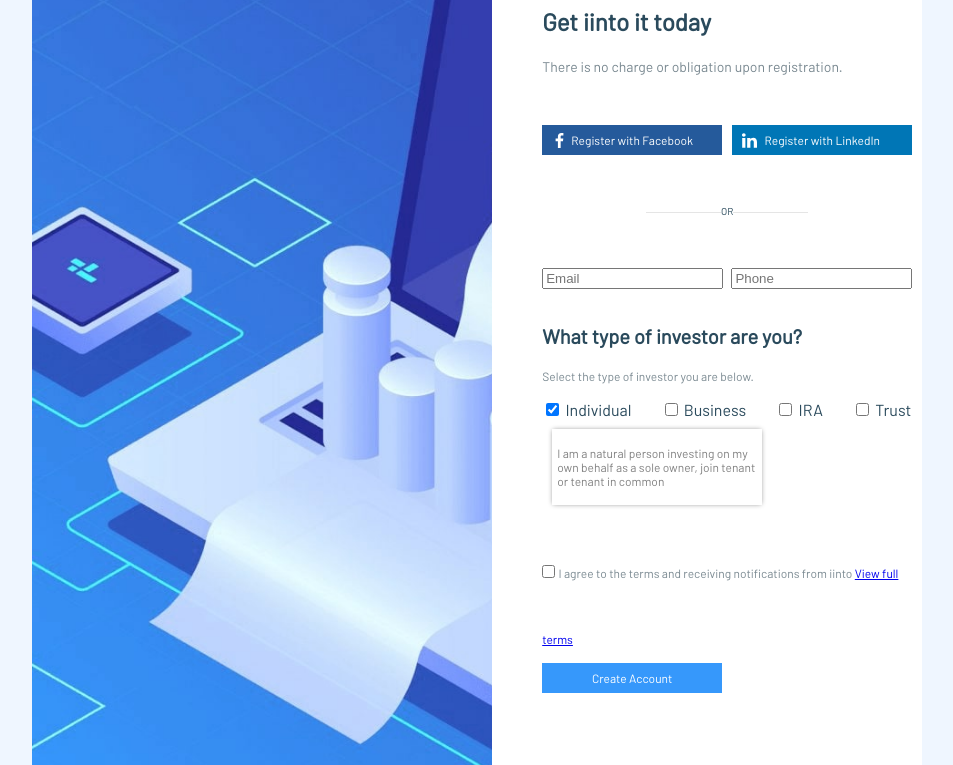
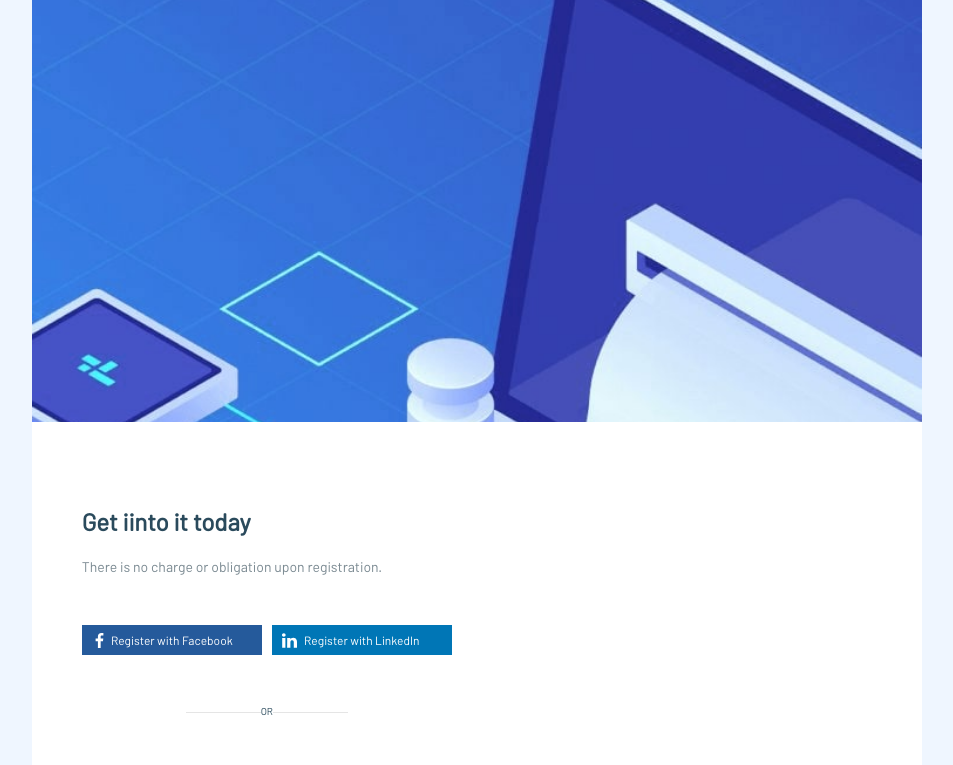
Before and after one commit to Axe11er/iinto, a plain HTML site: page index.html in a window 1280 px wide. Shown: the part 124-889 px from the top of the page, without its empty margins (163-1116 px from the left). Drawn offline with Linux system fonts and the light colour scheme.

Commit message:
changed min-max blocksize

```diff
--- a/style.css
+++ b/style.css
@@ -24,6 +24,9 @@
 
 section {
     flex: 1;
+    flex-flow: row wrap;
+    min-width: 500px;
+    min-height: 500px;
 }
 
 section:nth-of-type(1) {
```
